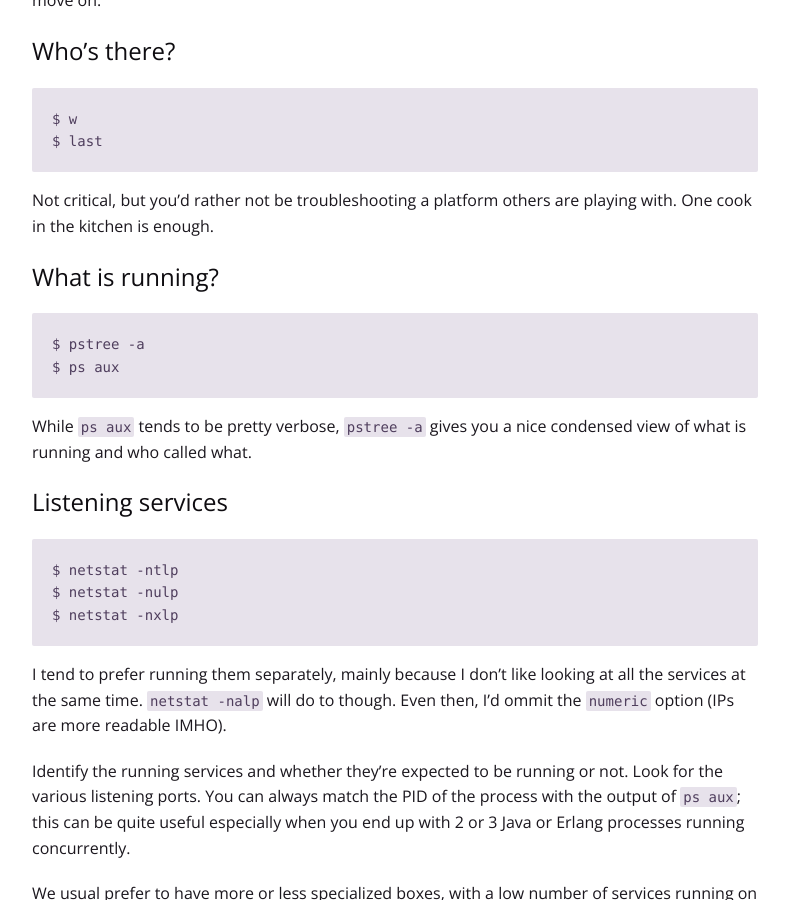
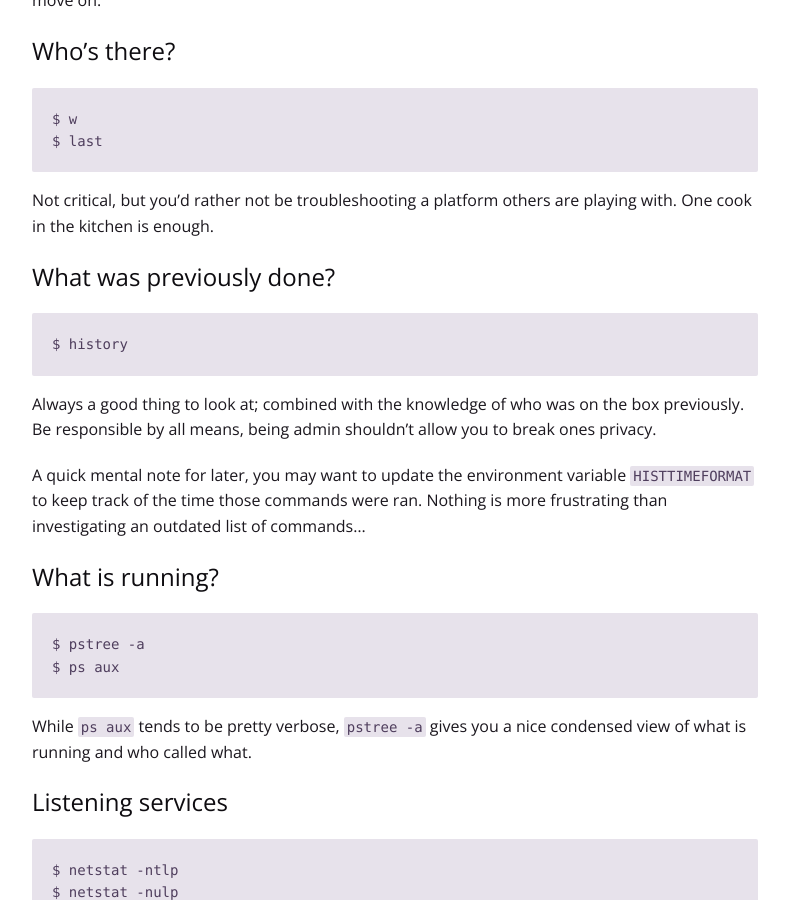
Before and after one commit to isabella232/devo-ps.github.io, a Jekyll site: the page built from _posts/blog/2013-03-06-troubleshooting-5minutes-on-a-yet-unknown-box.md, in a window 1280 px wide and 900 px high, scrolled down 944 px. Shown: the whole window, without its empty margins (119-908 px from the left). Built offline with Jekyll 4.4.1, drawn with Linux system fonts in a browser that asks for light colours; comment, search, counter and statistics services are not loaded.

Commit message:
Update 2013-03-06-troubleshooting-5minutes-on-a-yet-unknown-box.md

````diff
--- a/_posts/blog/2013-03-06-troubleshooting-5minutes-on-a-yet-unknown-box.md
+++ b/_posts/blog/2013-03-06-troubleshooting-5minutes-on-a-yet-unknown-box.md
@@ -36,6 +36,14 @@ The last two ones are the most convenient sources of information, but don't expe
     $ last
 
 Not critical, but you'd rather not be troubleshooting a platform others are playing with. One cook in the kitchen is enough.
+
+### What was previously done?
+
+    $ history
+
+Always a good thing to look at; combined with the knowledge of who was on the box previously. Be responsible by all means, being admin shouldn't allow you to break ones privacy.
+
+A quick mental note for later, you may want to update the environment variable ```HISTTIMEFORMAT``` to keep track of the time those commands were ran. Nothing is more frustrating than investigating an outdated list of commands...
 
 ### What is running?
 
````
